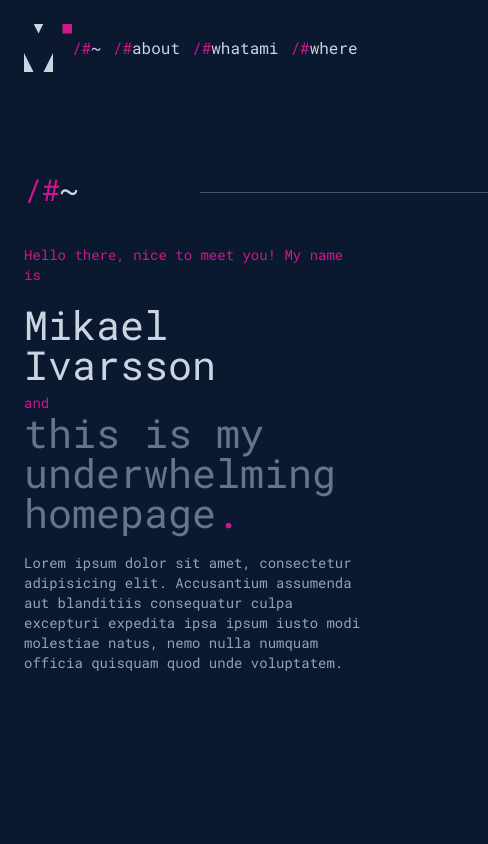
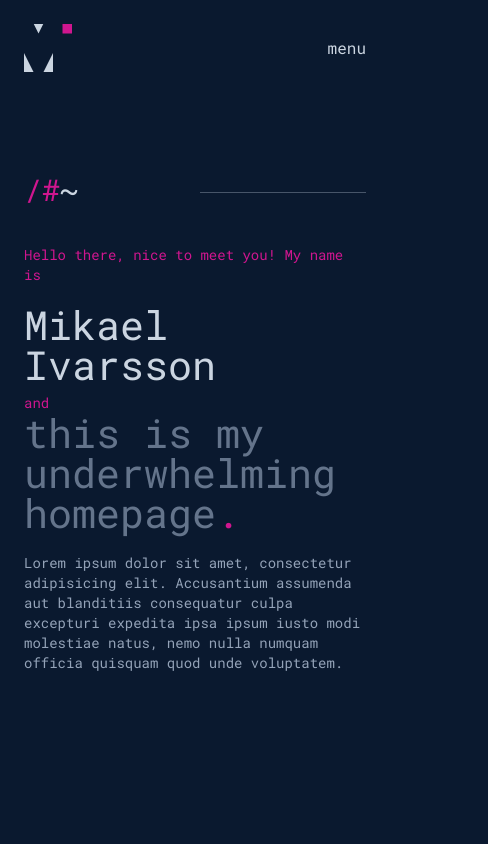
Before and after one commit to mikiva/mikivase-frontend, a React (Create React App) app: page / in a window 390 px wide. Shown: the top 844 px of the page, 488 px wide, since content can reach past the window. Built offline with nearby package versions, Linux system fonts and the light colour scheme.

Commit message:
menu on mobile

```diff
--- a/src/TopNav.js
+++ b/src/TopNav.js
@@ -3,12 +3,16 @@ import "./TopNav.scss";
 import FadeInScrollTransition from "./FadeInScrollTransition";
 import TopNavLogo from "./TopNavLogo";
 import {useEffect, useState} from "react";
+import TopNavLinks from "./TopNavLinks";
+import {logDOM} from "@testing-library/react";
 
 function TopNav() {
     const TOP_OFFSET = 45;
     const [show, setShow] = useState(true);
     const [isTop, setIsTop] = useState(window.scrollY < TOP_OFFSET);
     const [prevPos, setPrevPos] = useState(0);
+
+    const [showMenu, setShowMenu] = useState(false);
 
     function handleScroll() {
         const currentPos = window.scrollY;
@@ -19,9 +23,20 @@ function TopNav() {
         setPrevPos(currentPos <= 0 ? 0 : currentPos);
     }
 
+    function handleHashChange() {
+        console.log("hashchange")
+        setShowMenu(false);
+
+    }
+
     useEffect(() => {
         window.addEventListener("scroll", handleScroll, false);
+        window.addEventListener("hashChange", handleHashChange, false);
     });
+
+    useEffect(() => {
+
+    }, [showMenu])
 
 
     return (
@@ -38,19 +53,18 @@ function TopNav() {
                         </a>
                     </FadeInScrollTransition>
                 </div>
-                <div className="flex gap-3 pr-3">
-                    <FadeInScrollTransition timeout={200} reversed>
-                        <TopNavLinkItem href={"/#"} text={"~"}/>
-                    </FadeInScrollTransition>
-                    <FadeInScrollTransition timeout={300} reversed>
-                        <TopNavLinkItem href={"/#about"} text={"about"}/>
-                    </FadeInScrollTransition>
-                    <FadeInScrollTransition timeout={400} reversed>
-                        <TopNavLinkItem href={"/#whatami"} text={"whatami"}/>
-                    </FadeInScrollTransition>
-                    <FadeInScrollTransition timeout={500} reversed>
-                        <TopNavLinkItem href={"/#where"} text={"where"}/>
-                    </FadeInScrollTransition>
+                <div className="hidden md:flex gap-3 pr-3">
+                    <TopNavLinks/>
+                </div>
+                <div className="md:hidden">
+                    <button onClick={() => setShowMenu(true)}>menu</button>
+
+                    <aside
+                        className={`w-[min(75vw,400px)] transition-all flex flex-col gap-4 text-2xl justify-center items-center h-screen top-0 bottom-0 right-0 fixed bg-slate-700 ${showMenu ? "" : "right-[-100%]"} `}>
+                        <button onClick={() => setShowMenu(false)} className="text-7xl absolute top-4 right-10">&times;</button>
+                        <TopNavLinks onClick={() => setShowMenu(false)}/>
+                    </aside>
+
                 </div>
             </nav>
         </header>
--- a/src/TopNavLinkItem.js
+++ b/src/TopNavLinkItem.js
@@ -1,7 +1,7 @@
-function TopNavLinkItem({href, text}) {
+function TopNavLinkItem({href, text, onClick}) {
     return (
         <>
-            <a href={href}
+            <a href={href} onClick={onClick}
                className="hover:text-accent">
                 <span className="text-accent">&#47;#</span>
                 {text}</a>
--- /dev/null
+++ b/src/TopNavLinks.js
@@ -0,0 +1,23 @@
+import FadeInScrollTransition from "./FadeInScrollTransition";
+import TopNavLinkItem from "./TopNavLinkItem";
+
+function TopNavLinks({onClick}) {
+    return (
+        <>
+            <FadeInScrollTransition timeout={200} reversed>
+                <TopNavLinkItem onClick={onClick} href={"/#"} text={"~"} />
+            </FadeInScrollTransition>
+            <FadeInScrollTransition timeout={300} reversed>
+                <TopNavLinkItem onClick={onClick} href={"/#about"} text={"about"}/>
+            </FadeInScrollTransition>
+            <FadeInScrollTransition timeout={400} reversed>
+                <TopNavLinkItem onClick={onClick} href={"/#whatami"} text={"whatami"}/>
+            </FadeInScrollTransition>
+            <FadeInScrollTransition timeout={500} reversed>
+                <TopNavLinkItem onClick={onClick} href={"/#where"} text={"where"}/>
+            </FadeInScrollTransition>
+        </>
+    )
+}
+
+export default TopNavLinks;
--- a/src/index.scss
+++ b/src/index.scss
@@ -44,7 +44,7 @@ section {
 h2.section-header {
   @apply text-3xl w-auto mb-9
   after:block after:content-['']
-  after:w-72 after:h-0.1 after:relative
+  after:h-0.1 after:relative
   after:bg-slate-600 after:ml-44 after:-top-4;
 }
 
```
